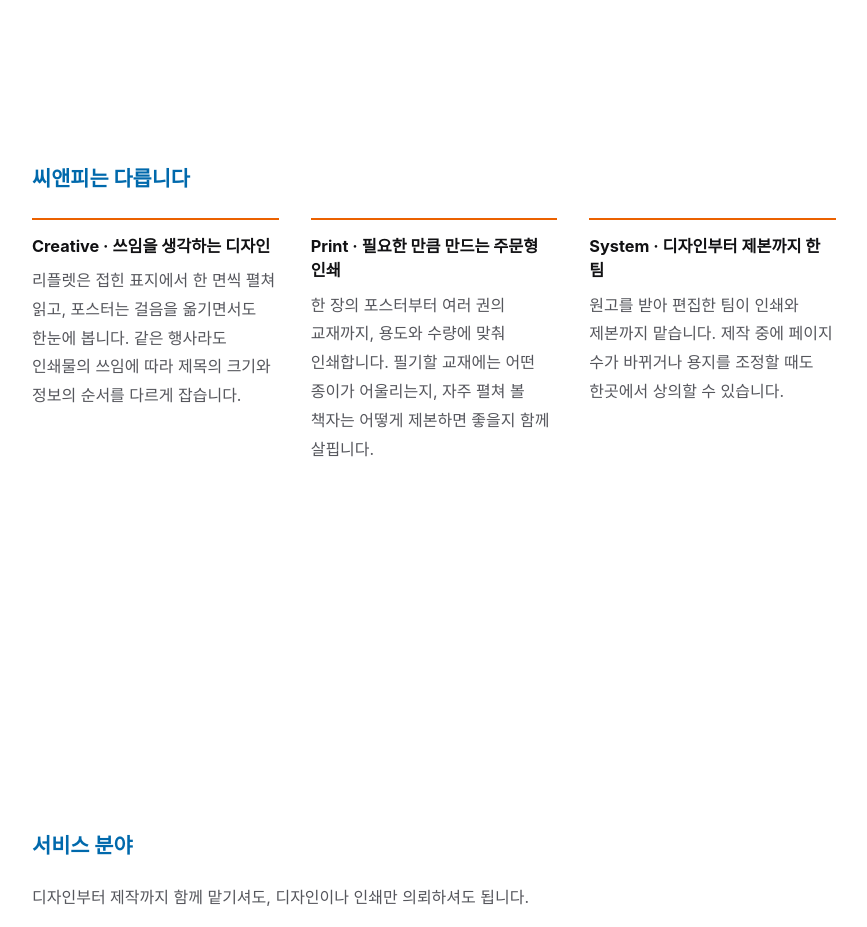
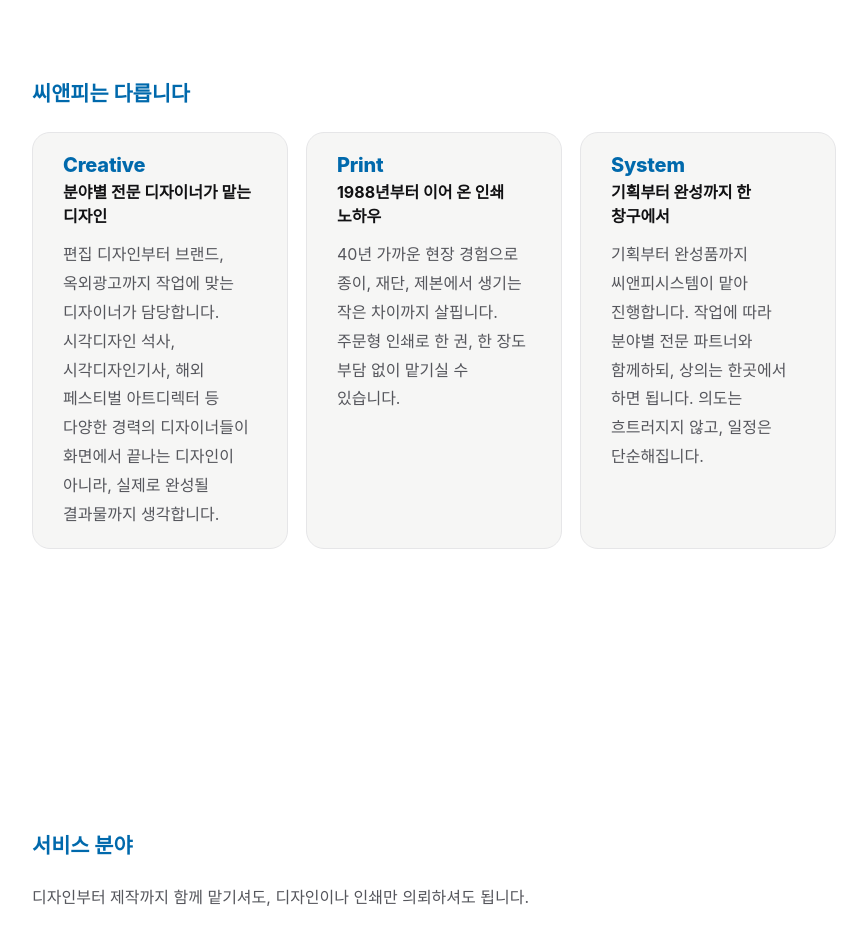
Before and after one commit to CNPSYSTEM/CNP_HOMEPAGE, a plain HTML site: page about/index.html in a window 1280 px wide. Shown: the part 1580-2507 px from the top of the page, without its empty margins (206-1073 px from the left). Drawn offline with Linux system fonts and the light colour scheme; a web font is replaced by a local one.

Commit message:
Strengths section: new copy, rounded boxes (3 across on desktop)
Co-Authored-By: Claude Fable 5.2 <noreply@anthropic.com>

```diff
--- a/about/index.html
+++ b/about/index.html
@@ -84,16 +84,16 @@
       <h2 id="about-strengths">씨앤피는 다릅니다</h2>
       <div class="about-cards">
         <div class="about-card">
-          <h3>Creative · 쓰임을 생각하는 디자인</h3>
-          <p>리플렛은 접힌 표지에서 한 면씩 펼쳐 읽고, 포스터는 걸음을 옮기면서도 한눈에 봅니다. 같은 행사라도 인쇄물의 쓰임에 따라 제목의 크기와 정보의 순서를 다르게 잡습니다.</p>
+          <h3><span class="card-en">Creative</span> <span class="card-ko">분야별 전문 디자이너가 맡는 디자인</span></h3>
+          <p>편집 디자인부터 브랜드, 옥외광고까지 작업에 맞는 디자이너가 담당합니다. 시각디자인 석사, 시각디자인기사, 해외 페스티벌 아트디렉터 등 다양한 경력의 디자이너들이 화면에서 끝나는 디자인이 아니라, 실제로 완성될 결과물까지 생각합니다.</p>
         </div>
         <div class="about-card">
-          <h3>Print · 필요한 만큼 만드는 주문형 인쇄</h3>
-          <p>한 장의 포스터부터 여러 권의 교재까지, 용도와 수량에 맞춰 인쇄합니다. 필기할 교재에는 어떤 종이가 어울리는지, 자주 펼쳐 볼 책자는 어떻게 제본하면 좋을지 함께 살핍니다.</p>
+          <h3><span class="card-en">Print</span> <span class="card-ko">1988년부터 이어 온 인쇄 노하우</span></h3>
+          <p>40년 가까운 현장 경험으로 종이, 재단, 제본에서 생기는 작은 차이까지 살핍니다. 주문형 인쇄로 한 권, 한 장도 부담 없이 맡기실 수 있습니다.</p>
         </div>
         <div class="about-card">
-          <h3>System · 디자인부터 제본까지 한 팀</h3>
-          <p>원고를 받아 편집한 팀이 인쇄와 제본까지 맡습니다. 제작 중에 페이지 수가 바뀌거나 용지를 조정할 때도 한곳에서 상의할 수 있습니다.</p>
+          <h3><span class="card-en">System</span> <span class="card-ko">기획부터 완성까지 한 창구에서</span></h3>
+          <p>기획부터 완성품까지 씨앤피시스템이 맡아 진행합니다. 작업에 따라 분야별 전문 파트너와 함께하되, 상의는 한곳에서 하면 됩니다. 의도는 흐트러지지 않고, 일정은 단순해집니다.</p>
         </div>
       </div>
     </section>
--- a/css/site.css
+++ b/css/site.css
@@ -488,3 +488,20 @@ html.js .about .about-closing {
 }
 html.js .about .about-intro .doc-title { margin-bottom: clamp(16px, 3vh, 30px); }
 html.js .page-about .site-footer { margin-top: 0; }
+
+/* ==========================================================================
+   씨앤피는 다릅니다 — 가로형 둥근 상자(왼쪽 제목 · 오른쪽 설명)
+   ========================================================================== */
+.about-cards { grid-template-columns: 1fr; gap: clamp(10px, 1.6vh, 16px); }
+.about-card {
+  border: 1px solid var(--line); border-radius: 18px; background: var(--bg-soft);
+  padding: clamp(16px, 2.4vh, 24px) clamp(18px, 2.4vw, 30px);
+}
+.about-card h3 { border-top: 0; padding-top: 0; margin-bottom: 8px; }
+.about-card h3 .card-en { display: block; color: var(--brand); font-size: 1.25rem; font-weight: 800; letter-spacing: -0.01em; line-height: 1.3; }
+.about-card h3 .card-ko { display: block; font-size: 1rem; font-weight: 700; margin-top: 2px; }
+.about-card p { margin: 0; }
+@media (min-width: 900px) {
+  .about-cards { grid-template-columns: repeat(3, 1fr); gap: clamp(12px, 1.4vw, 20px); }
+  .about-card h3 { margin-bottom: 12px; }
+}
```
Also changed, not shown: index.html (+6 -6 lines), 1 other file.
